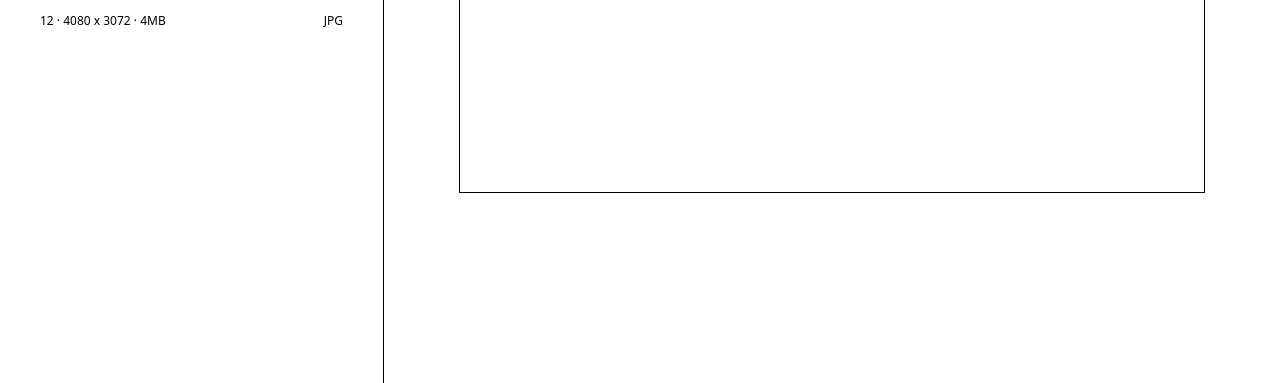
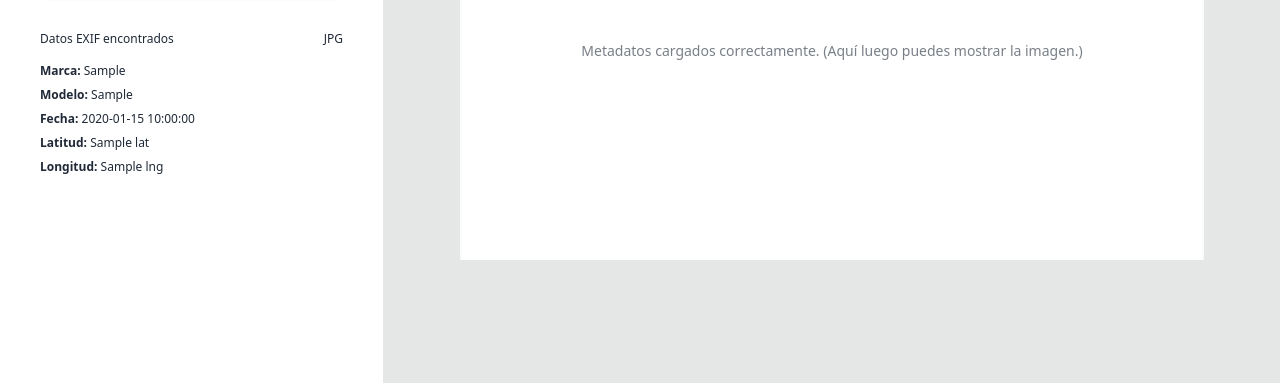
Before and after one commit to DRSJir/PixelTrace, a Flask app: template templates/index.html in a window 1280 px wide. Shown: the part 417-800 px from the top of the page. Run offline with Flask 3, Linux system fonts and the light colour scheme; the template is opened without the code that fills it: most values are stand-ins (such as "Sample title", 1, 10 or a date in 2020); some libraries are stand-ins or nearby versions.

Commit message:
Ajustes en la interfaz

```diff
--- a/app.py
+++ b/app.py
@@ -1,14 +1,20 @@
 # app.py
 from flask import Flask
 from flask_cors import CORS
+
 from routes.exif_routes import exif_bp
+from routes.ui_routes import ui_bp
+
 
 def create_app() -> Flask:
     app = Flask(__name__)
-    CORS(app)  # Para que tu frontend (otra URL) pueda llamar a la API
+    CORS(app)
 
-    # Registramos los endpoints de EXIF bajo /api
+    # API REST
     app.register_blueprint(exif_bp, url_prefix="/api")
+
+    # Vistas HTML
+    app.register_blueprint(ui_bp)
 
     return app
 
--- a/templates/index.html
+++ b/templates/index.html
@@ -1,25 +1,39 @@
-<!DOCTYPE html>
-<html lang="en">
+<!doctype html>
+<html lang="es">
   <head>
-    <meta charset="UTF-8">
-    <link href="https://cdn.jsdelivr.net/npm/daisyui@5" rel="stylesheet" type="text/css" />
-    <script src="https://cdn.jsdelivr.net/npm/@tailwindcss/browser@4"></script>
-    <title>Title</title>
+    <meta charset="utf-8" />
+    <title>PixelTrace</title>
+
+    <!-- Tailwind CDN -->
+    <script src="https://cdn.tailwindcss.com"></script>
+    <!-- daisyUI CDN -->
+    <link
+      href="https://cdn.jsdelivr.net/npm/daisyui@4.12.10/dist/full.min.css"
+      rel="stylesheet"
+    />
   </head>
+
   <body class="min-h-screen bg-base-200">
     <div class="min-h-screen flex">
-
       <!-- PANEL IZQUIERDO -->
-    <aside class="w-full max-w-sm bg-base-100 border-r border-base-300 px-10 py-10 flex flex-col gap-6">
+      <aside
+        class="w-full max-w-sm bg-base-100 border-r border-base-300 px-10 py-10 flex flex-col gap-6"
+      >
         <!-- Título -->
         <header>
           <h1 class="text-3xl font-semibold tracking-wide mb-6">
             PixelTrace
           </h1>
 
-            <!-- Línea de modelo / focal / apertura -->
+          <!-- Línea de modelo / focal / apertura (usamos Jinja) -->
           <p class="text-sm text-base-content/70">
+            {% if exif %}
+              {{ exif.cameraModel or 'Modelo desconocido' }} ·
+              {{ exif.focalLength_mm or '?' }}mm
+              f/{{ exif.aperture_fNumber or '?' }}
+            {% else %}
               &lt;Modelo&gt; · &lt;longitud focal&gt; &lt;apertura&gt;
+            {% endif %}
           </p>
         </header>
 
@@ -27,19 +41,43 @@
         <section class="mt-2">
           <div class="grid grid-cols-4 gap-4 text-xs">
             <div class="flex flex-col items-center gap-1">
-                    <span class="font-semibold">1/1250</span>
+              <span class="font-semibold">
+                {% if exif and exif.exposureTime %}
+                  {{ exif.exposureTime[0] }}/{{ exif.exposureTime[1] }}
+                {% else %}
+                  1/1250
+                {% endif %}
+              </span>
               <span class="text-[0.65rem] uppercase tracking-wide">s</span>
             </div>
             <div class="flex flex-col items-center gap-1">
-                    <span class="font-semibold">1.78</span>
+              <span class="font-semibold">
+                {% if exif and exif.aperture_fNumber %}
+                  {{ "%.2f"|format(exif.aperture_fNumber) }}
+                {% else %}
+                  1.78
+                {% endif %}
+              </span>
               <span class="text-[0.65rem] uppercase tracking-wide">f</span>
             </div>
             <div class="flex flex-col items-center gap-1">
-                    <span class="font-semibold">800</span>
+              <span class="font-semibold">
+                {% if exif and exif.iso %}
+                  {{ exif.iso }}
+                {% else %}
+                  800
+                {% endif %}
+              </span>
               <span class="text-[0.65rem] uppercase tracking-wide">ISO</span>
             </div>
             <div class="flex flex-col items-center gap-1">
-                    <span class="font-semibold">-0.3</span>
+              <span class="font-semibold">
+                {% if exif and exif.exposureComp_ev is not none %}
+                  {{ "%.1f"|format(exif.exposureComp_ev) }}
+                {% else %}
+                  -0.3
+                {% endif %}
+              </span>
               <span class="text-[0.65rem] uppercase tracking-wide">EV</span>
             </div>
           </div>
@@ -53,16 +91,20 @@
             <div
               class="h-40 bg-[url('https://tile.openstreetmap.org/5/15/10.png')] bg-cover bg-center relative"
             >
-                    <!-- Pin simulado -->
+              {% if exif and exif.gps %}
               <div
                 class="absolute left-1/2 top-1/2 -translate-x-1/2 -translate-y-full"
               >
-                        <div class="tooltip tooltip-open" data-tip="Lat, Lon">
+                <div
+                  class="tooltip tooltip-open"
+                  data-tip="Lat: {{ exif.gps.lat }}, Lng: {{ exif.gps.lng }}"
+                >
                   <span
                     class="btn btn-xs btn-error rounded-full p-0 w-5 h-5"
                   ></span>
                 </div>
               </div>
+              {% endif %}
             </div>
           </div>
         </section>
@@ -70,11 +112,43 @@
         <!-- Detalles de la imagen -->
         <section class="mt-2">
           <div class="flex justify-between items-center text-xs mb-4">
-                <span>12 · 4080 x 3072 · 4MB</span>
-                <span class="uppercase">JPG</span>
+            <span>
+              {% if exif %}
+                <!-- Aquí podrías poner resolución y tamaño si los calculas en el backend -->
+                Datos EXIF encontrados
+              {% else %}
+                12 · 4080 x 3072 · 4MB
+              {% endif %}
+            </span>
+            <span class="uppercase">
+              {% if exif %}
+                JPG
+              {% else %}
+                JPG
+              {% endif %}
+            </span>
           </div>
 
-            <!-- Lista de metadatos (skeletons del mockup) -->
+          {% if exif %}
+          <!-- Lista real de metadatos -->
+          <ul class="flex flex-col gap-2 text-xs">
+            <li><span class="font-semibold">Marca:</span> {{ exif.cameraMake }}</li>
+            <li><span class="font-semibold">Modelo:</span> {{ exif.cameraModel }}</li>
+            <li>
+              <span class="font-semibold">Fecha:</span>
+              {{ exif.datetimeOriginal or 'N/D' }}
+            </li>
+            {% if exif.gps %}
+            <li>
+              <span class="font-semibold">Latitud:</span> {{ exif.gps.lat }}
+            </li>
+            <li>
+              <span class="font-semibold">Longitud:</span> {{ exif.gps.lng }}
+            </li>
+            {% endif %}
+          </ul>
+          {% else %}
+          <!-- Skeletons cuando aún no hay datos -->
           <div class="flex flex-col gap-3">
             <div class="skeleton h-3 w-full"></div>
             <div class="skeleton h-3 w-5/6"></div>
@@ -82,24 +156,52 @@
             <div class="skeleton h-3 w-3/4"></div>
             <div class="skeleton h-3 w-2/3"></div>
           </div>
+          {% endif %}
         </section>
       </aside>
 
-    <!-- PANEL DERECHO: PREVIEW DE IMAGEN -->
+      <!-- PANEL DERECHO: FORMULARIO + PREVIEW -->
       <main class="flex-1 bg-base-300">
-        <div class="w-full h-full flex items-center justify-center">
-            <!-- Aquí va la imagen cargada -->
+        <div class="w-full h-full flex flex-col items-center justify-center gap-6">
+
+          <!-- Mensaje de error, si existe -->
+          {% if error %}
+          <div class="alert alert-error w-10/12 max-w-2xl">
+            <span>{{ error }}</span>
+          </div>
+          {% endif %}
+
+          <!-- Formulario para subir imagen -->
+          <form
+            method="POST"
+            enctype="multipart/form-data"
+            class="flex flex-col items-center gap-4"
+          >
+            <input
+              type="file"
+              name="image"
+              accept="image/*"
+              class="file-input file-input-bordered w-full max-w-xs"
+            />
+            <button class="btn btn-primary" type="submit">
+              Analizar imagen
+            </button>
+          </form>
+
+          <!-- Área de vista previa (por ahora solo texto) -->
           <div
             class="aspect-video w-10/12 max-w-5xl bg-base-100 shadow-inner flex items-center justify-center border border-base-300"
           >
             <span class="text-sm text-base-content/60">
-            Vista previa de la imagen
+              {% if exif %}
+                Metadatos cargados correctamente. (Aquí luego puedes mostrar la imagen.)
+              {% else %}
+                Sube una imagen para analizar sus metadatos EXIF.
+              {% endif %}
             </span>
           </div>
         </div>
       </main>
     </div>
   </body>
-
-
 </html>
```
Also changed, not shown: routes/ui_routes.py (added, +44 -0 lines). Lines whose indentation alone changed are shown as unchanged.
